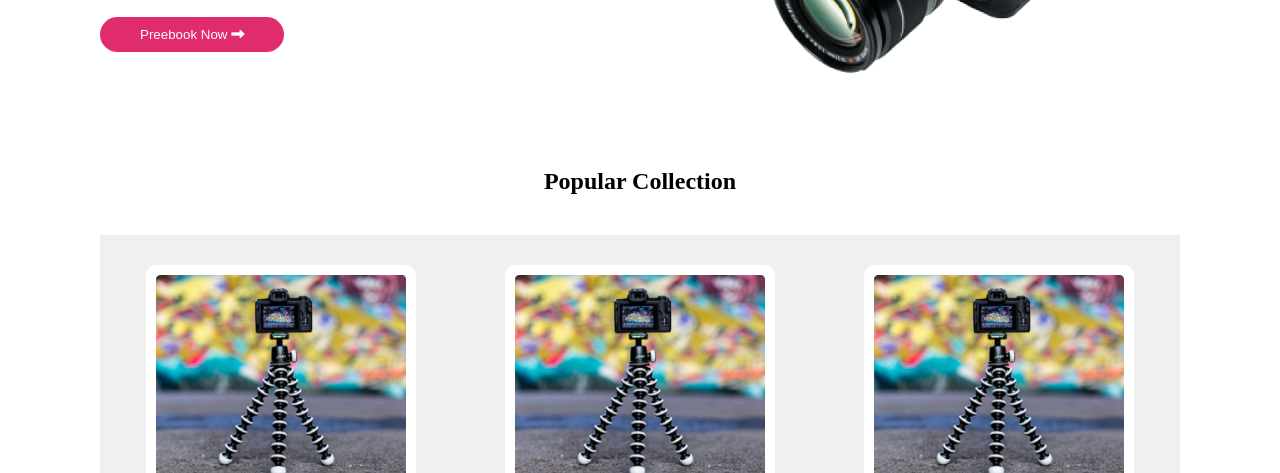
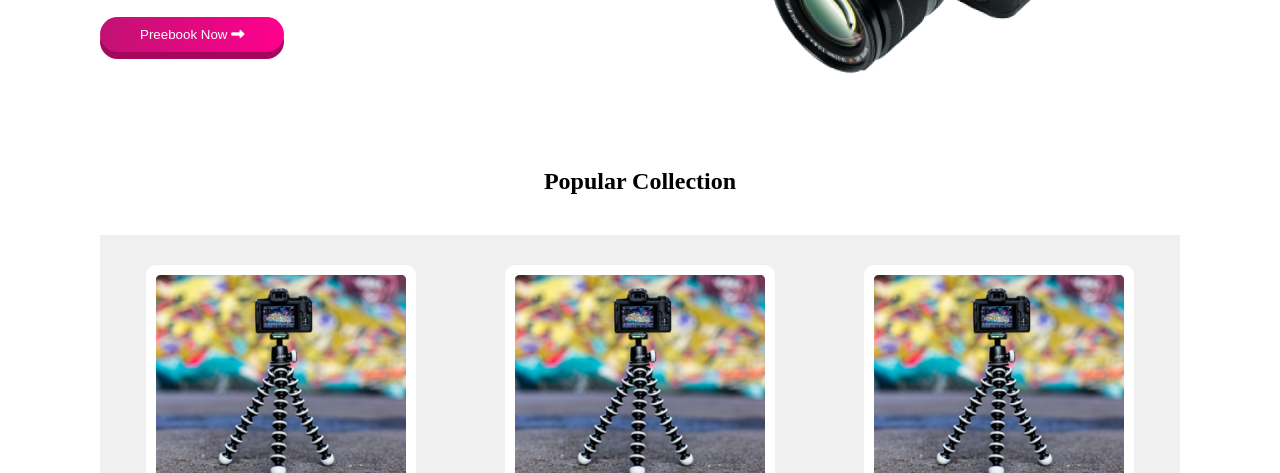
Before and after one commit to SoybalAhmmed/secondj-github, a plain HTML site: page index.html in a window 1280 px wide. Shown: the part 327-800 px from the top of the page. Drawn offline with Linux system fonts and the light colour scheme.

Commit message:
done 3d button

```diff
--- a/style.css
+++ b/style.css
@@ -5,11 +5,19 @@
 
 }
 .primary-button{
-    background-color: #E02C6D;
+    background-image: linear-gradient(90deg, #c21273,#FF008E);
     color: #fff;
     padding: 10px 40px;
     border-radius: 30px;
     border: none;
+    cursor: pointer;
+    box-shadow: 0 7px 0 #a5075e;
+    position: relative;
+    top: 0;
+}
+.primary-button:active{
+    top: 5px;
+    box-shadow: 0 2px 0 #a5075e;
 }
 .header-area{margin-top:30px;margin-bottom: 80px;}
 
```
